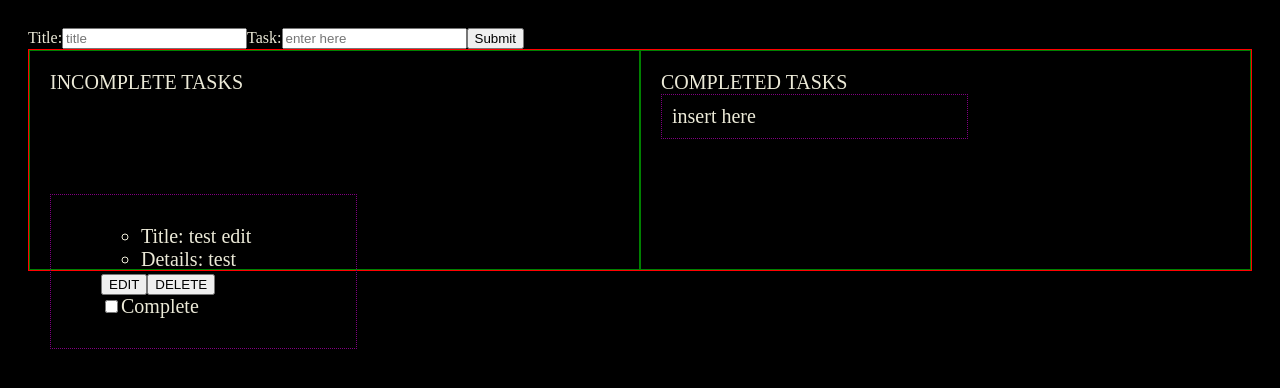
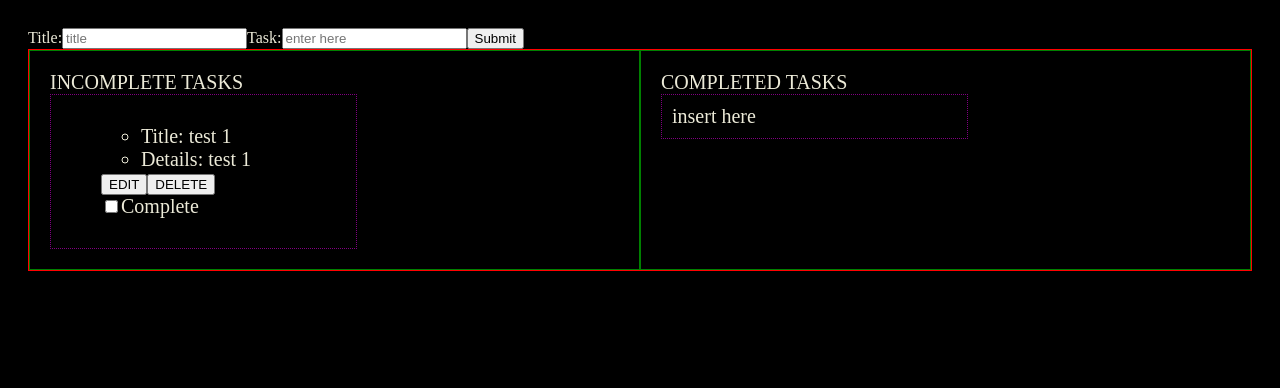
Before and after one commit to Debikasarkar713/spoke-todo, a React (Create React App) app: page / in a window 1280 px wide. Shown: the top 388 px of the page. Built offline with nearby package versions, Linux system fonts and the light colour scheme; data requests are answered from the project's data file.

Commit message:
add checkbox functionality without individual click

```diff
--- a/src/components/TodoList.js
+++ b/src/components/TodoList.js
@@ -1,5 +1,4 @@
 import React, { useState } from "react";
-// import { useState } from "react";
 import { useSelector, useDispatch } from "react-redux";
 import { setTaskSlice } from "../redux/slice/task";
 import { GET_TASKS, DELETE_TASK_BY_ID } from "../redux/types";
@@ -25,31 +24,38 @@ const TaskDiv = styled.div`
   padding: 10px;
 `;
 
+const Strike = styled.ul`
+  text-decoration: ${(props) => (props.checked ? "line-through" : "")};
+`;
+
 export default function TodoList() {
   const [checked, setChecked] = useState(false);
-  const [boxPosition, setBoxPosition] = useState({ x: 100, y: 0 });
   const rows = useSelector((state) => state.tasks);
   const dispatch = useDispatch();
   React.useEffect(() => dispatch({ type: GET_TASKS }), []);
+
+  const handleClick = () => {
+    setChecked(!checked);
+  };
   return (
     <TodoWrapper>
       <CompleteDiv>
         INCOMPLETE TASKS
         <TaskDiv
-          style={{
-            position: "relative",
-            top: boxPosition.x,
-            left: boxPosition.y,
-          }}
+        // style={{
+        //   position: "relative",
+        //   top: boxPosition.x,
+        //   left: boxPosition.y,
+        // }}
         >
           <ul>
             {rows.map((row) => (
               <div key={row.id}>
-                <ul>
+                <Strike checked={checked}>
                   {/* <li>Task Number: {row.id}</li> */}
                   <li>Title: {row.title}</li>
                   <li>Details: {row.message}</li>
-                </ul>
+                </Strike>
 
                 <button onClick={() => dispatch(setTaskSlice(row))}>
                   EDIT
@@ -63,7 +69,11 @@ export default function TodoList() {
                 </button>
                 <div>
                   <label>
-                    <input type="checkbox" />
+                    <input
+                      onChange={handleClick}
+                      checked={checked}
+                      type="checkbox"
+                    />
                     Complete
                   </label>
                 </div>
--- a/src/json/db.json
+++ b/src/json/db.json
@@ -1,9 +1,9 @@
 {
   "tasks": [
     {
-      "id": "6Y_i6jLd",
-      "title": "test edit",
-      "message": "test"
+      "id": "yxsFavlm",
+      "title": "test 1",
+      "message": "test 1"
     }
   ]
 }
```
